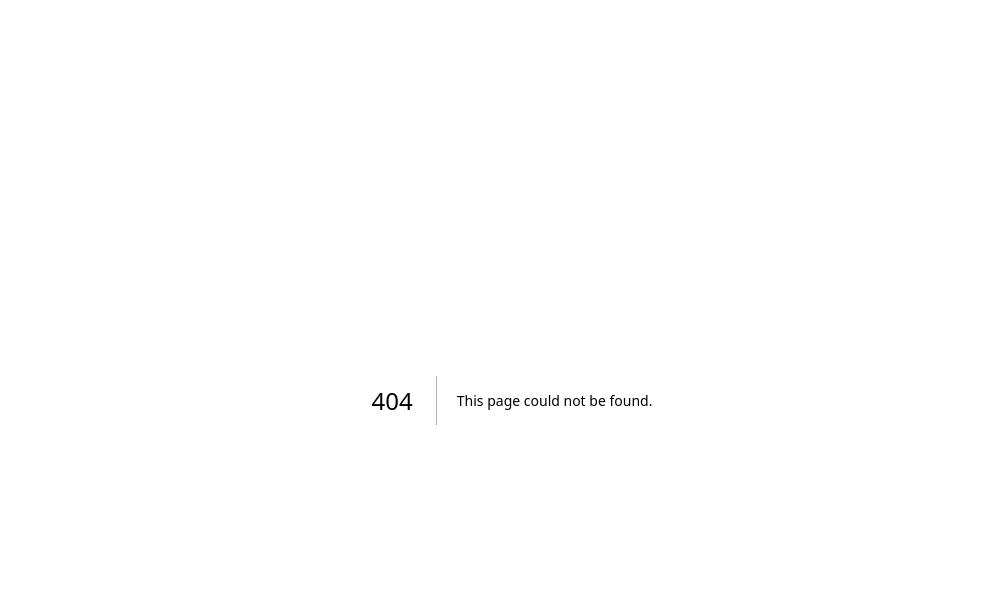
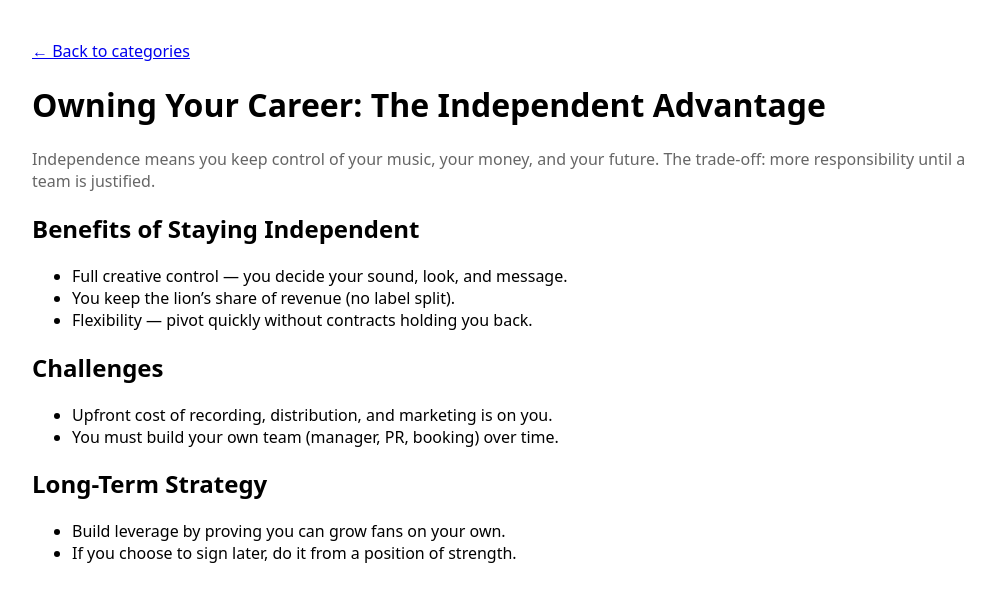
Before and after one commit to theunsignedunderground/uu-main-site, a Next.js app: page /dashboard/artist-manager/owning-your-career in a window 1280 px wide. Before the commit this address had no page. Shown: the top 602 px of the page, without its empty margins (128-1123 px from the left). Built offline with nearby package versions, Linux system fonts and the light colour scheme.

Commit message:
Create owning-your-career.js

```diff
--- /dev/null
+++ b/pages/dashboard/artist-manager/owning-your-career.js
@@ -0,0 +1,37 @@
+export default function OwningCareer() {
+  return (
+    <main style={{padding:"2rem", maxWidth:960, margin:"0 auto", fontFamily:"system-ui, Arial, sans-serif"}}>
+      <a href="/dashboard/artist-manager">← Back to categories</a>
+      <h1>Owning Your Career: The Independent Advantage</h1>
+      <p style={{color:"#666"}}>
+        Independence means you keep control of your music, your money, and your future. The trade-off: more responsibility until a team is justified.
+      </p>
+
+      <section style={sec}>
+        <h2>Benefits of Staying Independent</h2>
+        <ul>
+          <li>Full creative control — you decide your sound, look, and message.</li>
+          <li>You keep the lion’s share of revenue (no label split).</li>
+          <li>Flexibility — pivot quickly without contracts holding you back.</li>
+        </ul>
+      </section>
+
+      <section style={sec}>
+        <h2>Challenges</h2>
+        <ul>
+          <li>Upfront cost of recording, distribution, and marketing is on you.</li>
+          <li>You must build your own team (manager, PR, booking) over time.</li>
+        </ul>
+      </section>
+
+      <section style={sec}>
+        <h2>Long-Term Strategy</h2>
+        <ul>
+          <li>Build leverage by proving you can grow fans on your own.</li>
+          <li>If you choose to sign later, do it from a position of strength.</li>
+        </ul>
+      </section>
+    </main>
+  );
+}
+const sec = { marginTop:18 };
```
